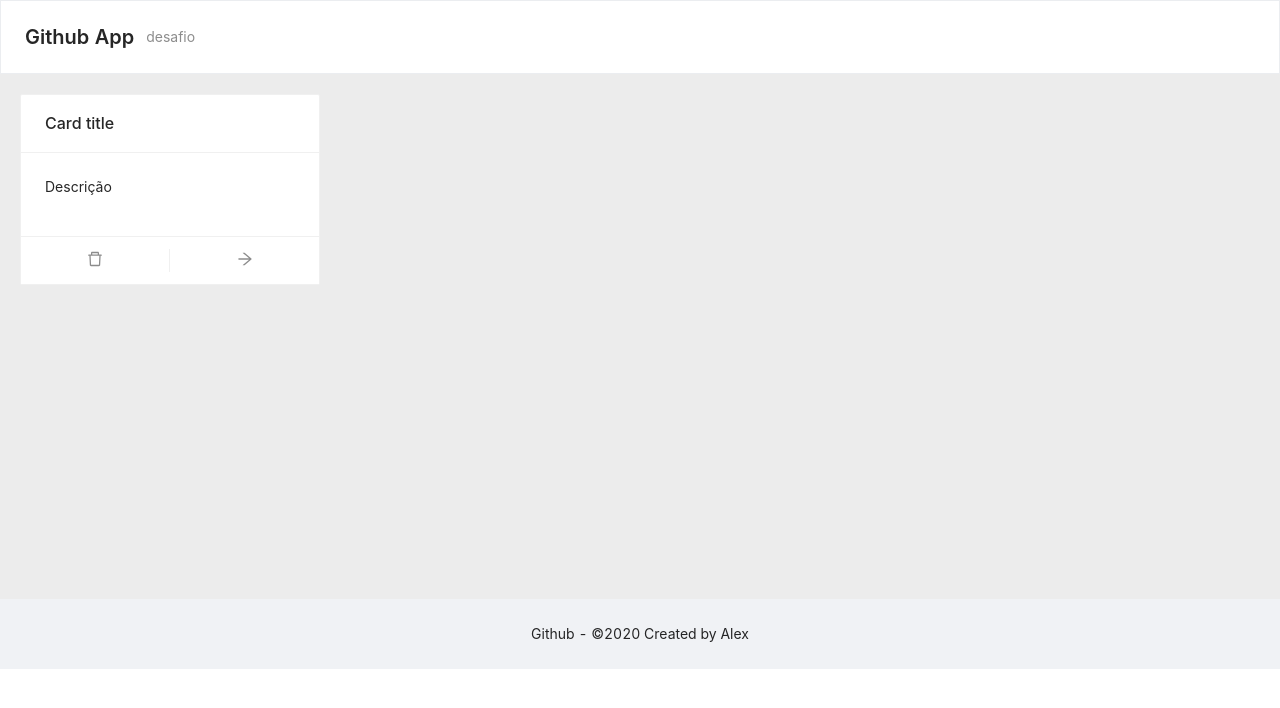
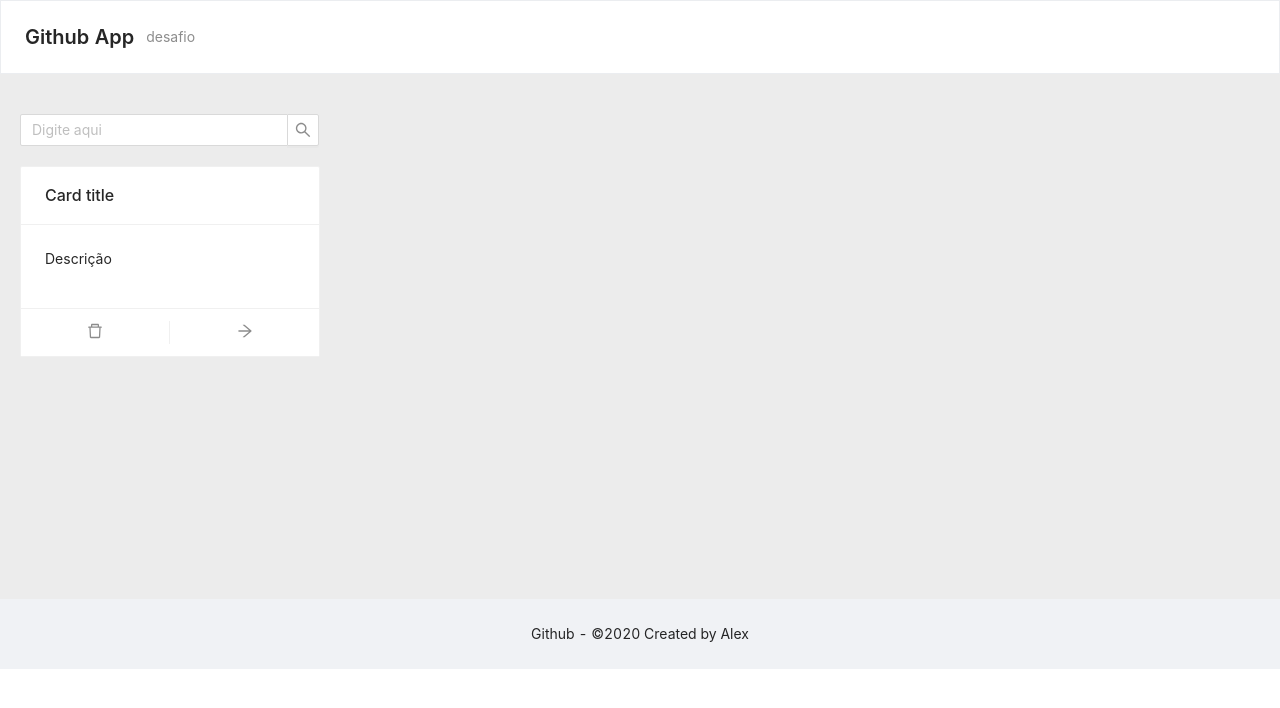
Before and after one commit to AlexSousaAlvess/github-front, a React (Create React App) app: page / in a window 1280 px wide. Shown: the top 708 px of the page. Built offline with nearby package versions, Linux system fonts and the light colour scheme.

Commit message:
include component search in component content

```diff
--- a/src/components/content/index.jsx
+++ b/src/components/content/index.jsx
@@ -1,10 +1,14 @@
 import React, {Component} from 'react';
 
+import Search from '../search';
 import Card from '../card';
 
 import {Layout} from 'antd';
 
 const {Content} = Layout;
+
+
+
 
 class ComponentContent extends Component{
   render(){
@@ -16,6 +20,7 @@ class ComponentContent extends Component{
           background: '#ECECEC',
         }}
       >
+        <Search/>
         <Card/>
       </Content>
     )
```
